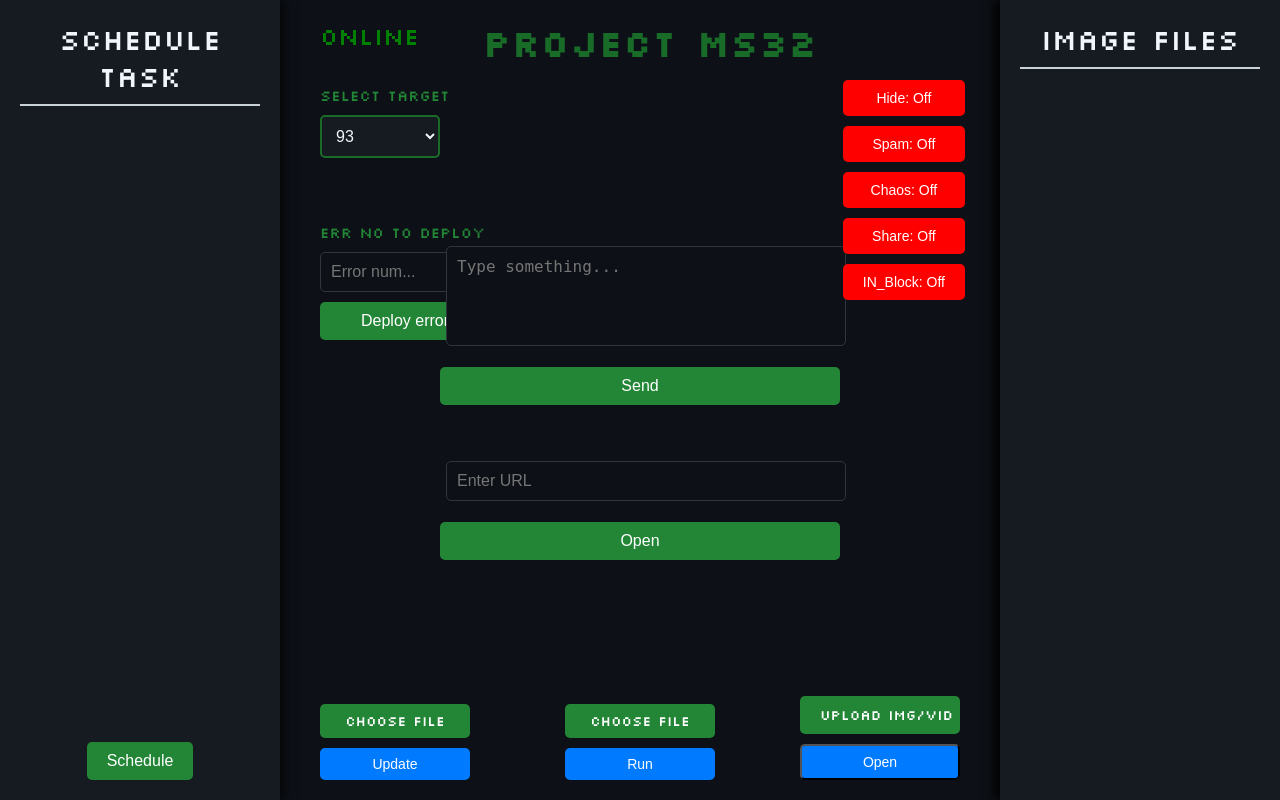
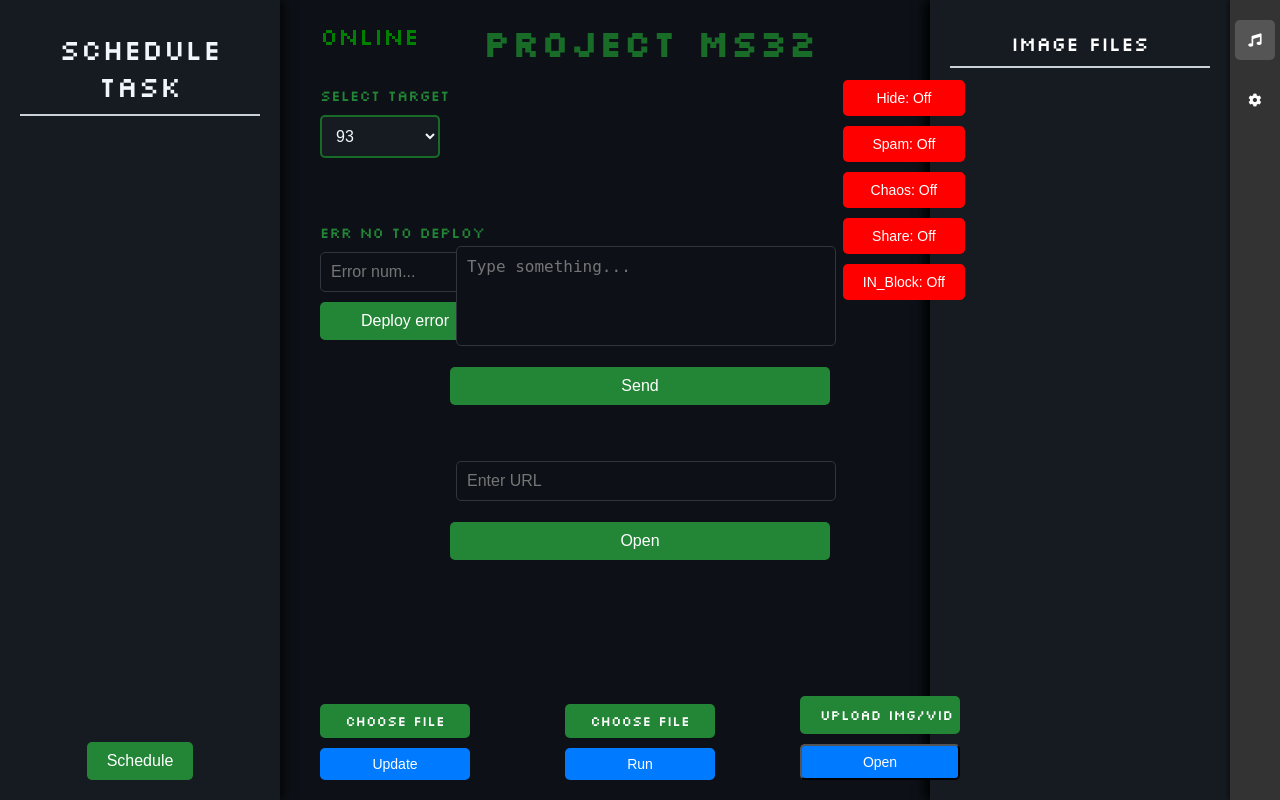
Before and after one commit to sachet-bhaiya/maksadPura, a Flask app: page / in a window 1280 px wide. Run offline with Flask 3, Linux system fonts and the light colour scheme.

Commit message:
Update style.css

```diff
--- a/static/style.css
+++ b/static/style.css
@@ -742,3 +742,66 @@ background-color: #2ea043;
 
     margin-top: 65px;
 }
+  .right-switcher {
+      width: 50px;
+      background-color: #333;
+      color: white;
+      display: flex;
+      flex-direction: column;
+      align-items: center;
+      padding-top: 10px;
+      box-shadow: -2px 0 5px rgba(0, 0, 0, 0.5);
+      position: fixed;
+      right: 0;
+      top: 0;
+      height: 100%;
+    }
+
+    .right-switcher button {
+      width: 40px;
+      height: 40px;
+      margin: 10px 0;
+      background: none;
+      border: none;
+      color: white;
+      cursor: pointer;
+    }
+
+    .right-switcher button.active {
+      background-color: #555;
+      border-radius: 5px;
+    }
+
+    .right-switcher button:hover {
+      background-color: #444;
+      border-radius: 5px;
+    }
+
+    .sidebar {
+      width: 300px;
+      color: white;
+      overflow-y: auto;
+      transition: transform 0.3s ease-in-out;
+      position: fixed;
+      right: 50px;
+      top: 0;
+      height: 100%;
+    }
+
+    .sidebar.hidden {
+      transform: translateX(100%);
+    }
+
+    .sidebar-header {
+      padding: 10px;
+      font-size: 20px;
+    }
+
+    .sidebar-content {
+      padding: 10px;
+    }
+
+    .container {
+      flex: 1;
+      padding: 10px;
+    }
```
